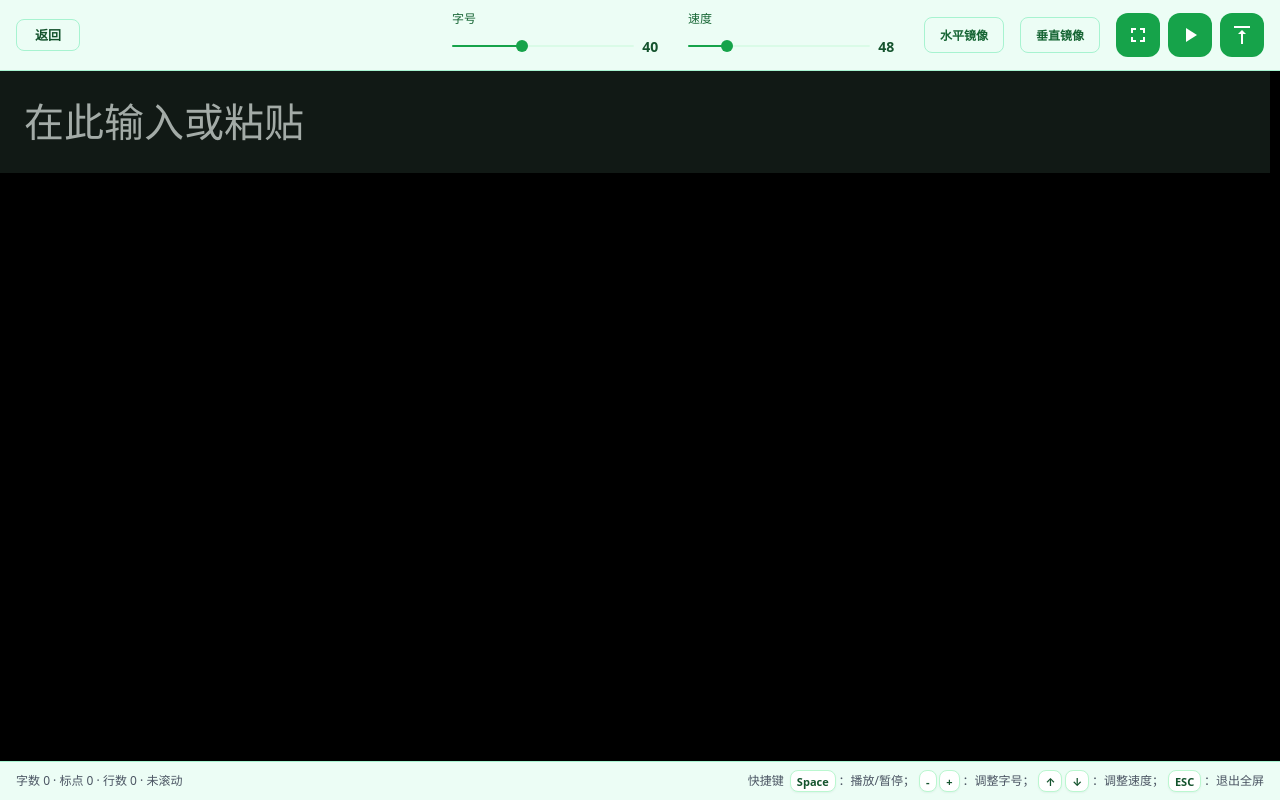
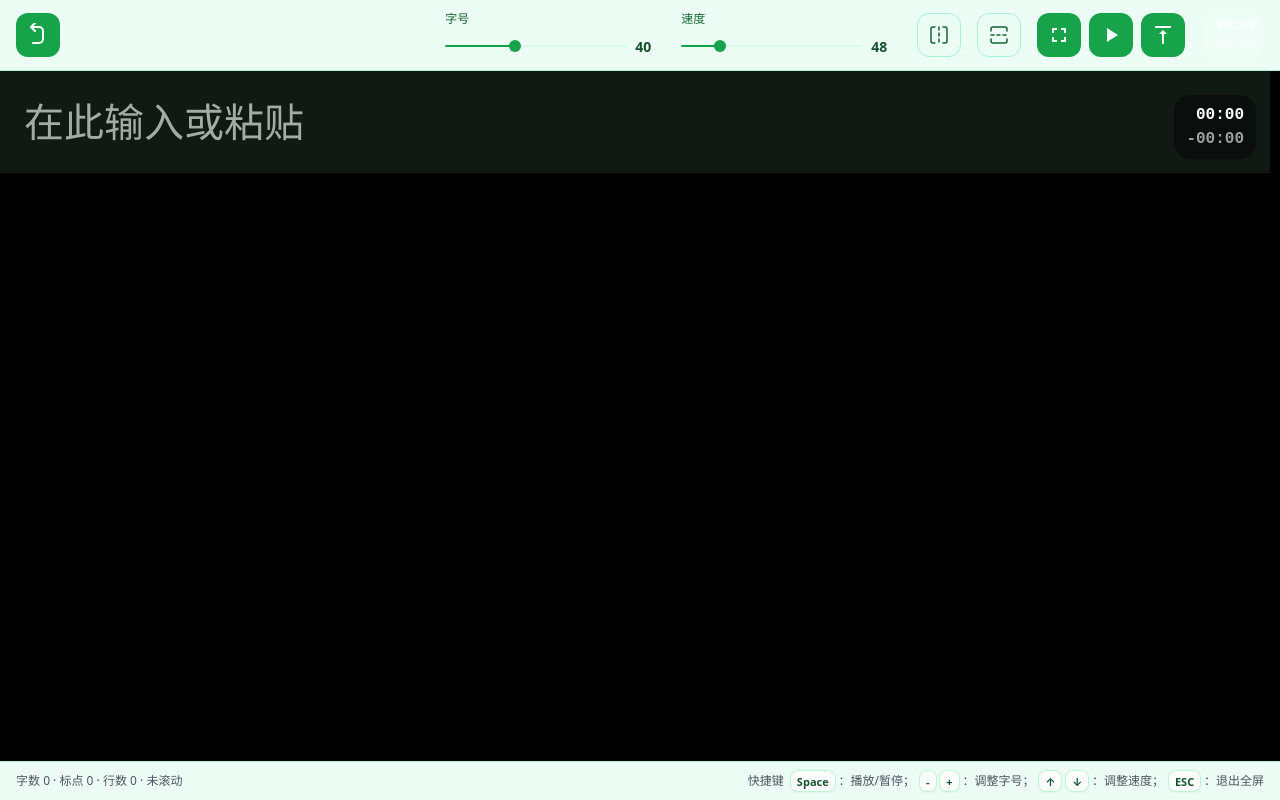
Before and after one commit to lawnpolitic45-jpg/teleprompter-app, a React (Vite) app: page / in a window 1280 px wide. Both pictures are taken after a click on the button "开始提词". Built offline with nearby package versions, Linux system fonts and the light colour scheme.

Commit message:
feat: implement fullscreen teleprompter overlay with auto-hiding controls and playback management

```diff
--- a/src/components/FullscreenOverlay.tsx
+++ b/src/components/FullscreenOverlay.tsx
@@ -9,12 +9,14 @@ import VerticalAlignTop from "@mui/icons-material/VerticalAlignTop";
 import { Box, IconButton, Paper, Stack, Tooltip } from "@mui/material";
 import { useCallback, useEffect, useRef, useState } from "react";
 import { colors } from "../theme";
+import { formatTime } from "../pages/PrompterPage";
 import { PrompterContent } from "./PrompterContent";
 
 const DOCK_SHOW_ZONE = 120;
 const DOCK_HIDE_MS = 2500;
 
 type Props = {
+  timeStats: { elapsed: number; remaining: number };
   open: boolean;
   rootRef: React.RefObject<HTMLDivElement | null>;
   scrollRef: React.RefObject<HTMLDivElement | null>;
@@ -32,6 +34,7 @@ type Props = {
 };
 
 export function FullscreenOverlay({
+  timeStats,
   open,
   rootRef,
   scrollRef,
@@ -115,6 +118,43 @@ export function FullscreenOverlay({
         flexDirection: "column",
       }}
     >
+      <Box
+        sx={{
+          position: "absolute",
+          top: 32,
+          left: 36,
+          fontFamily: "monospace",
+          fontSize: 28,
+          fontWeight: 700,
+          color: "#fff",
+          opacity: dockVisible ? 0.6 : 0.15,
+          transition: "opacity 300ms ease",
+          zIndex: 1500,
+          pointerEvents: "none",
+          textShadow: "0px 2px 8px rgba(0,0,0,0.8)",
+        }}
+      >
+        {formatTime(timeStats.elapsed)}
+      </Box>
+      <Box
+        sx={{
+          position: "absolute",
+          top: 32,
+          right: 36,
+          fontFamily: "monospace",
+          fontSize: 28,
+          fontWeight: 700,
+          color: "#fff",
+          opacity: dockVisible ? 0.6 : 0.15,
+          transition: "opacity 300ms ease",
+          zIndex: 1500,
+          pointerEvents: "none",
+          textShadow: "0px 2px 8px rgba(0,0,0,0.8)",
+        }}
+      >
+        -{formatTime(timeStats.remaining)}
+      </Box>
+
       <Box
         ref={scrollRef}
         sx={{
--- a/src/pages/PrompterPage.tsx
+++ b/src/pages/PrompterPage.tsx
@@ -21,6 +21,58 @@ import { PrompterContent } from "../components/PrompterContent";
 import { useAutoScroll } from "../hooks/useAutoScroll";
 import { appTheme, colors } from "../theme";
 import { computeScriptStats } from "../utils/scriptStats";
+
+import { SvgIcon } from "@mui/material";
+
+function ReturnPathIcon(props: any) {
+  return (
+    <SvgIcon {...props} viewBox="0 0 24 24">
+      <path
+        fill="none"
+        stroke="currentColor"
+        strokeWidth="2"
+        strokeLinecap="round"
+        strokeLinejoin="round"
+        d="M7 20h6a4 4 0 0 0 4-4V8a4 4 0 0 0-4-4H5"
+      />
+      <path
+        fill="none"
+        stroke="currentColor"
+        strokeWidth="2"
+        strokeLinecap="round"
+        strokeLinejoin="round"
+        d="M9 8 5 4 9 0"
+      />
+    </SvgIcon>
+  );
+}
+
+function MirrorHorizontalIcon(props: any) {
+  return (
+    <SvgIcon {...props} viewBox="0 0 24 24">
+      <path fill="none" stroke="currentColor" strokeWidth="1.5" strokeLinecap="round" strokeLinejoin="round" d="M8 4H6a2 2 0 0 0-2 2v12a2 2 0 0 0 2 2h2" />
+      <path fill="none" stroke="currentColor" strokeWidth="1.5" strokeLinecap="round" strokeLinejoin="round" d="M16 4h2a2 2 0 0 1 2 2v12a2 2 0 0 1-2 2h-2" />
+      <line x1="12" y1="4" x2="12" y2="20" stroke="currentColor" strokeWidth="1.5" strokeLinecap="round" strokeDasharray="3 3" />
+    </SvgIcon>
+  );
+}
+
+function MirrorVerticalIcon(props: any) {
+  return (
+    <SvgIcon {...props} viewBox="0 0 24 24">
+      <path fill="none" stroke="currentColor" strokeWidth="1.5" strokeLinecap="round" strokeLinejoin="round" d="M4 8V6a2 2 0 0 1 2-2h12a2 2 0 0 1 2 2v2" />
+      <path fill="none" stroke="currentColor" strokeWidth="1.5" strokeLinecap="round" strokeLinejoin="round" d="M4 16v2a2 2 0 0 0 2 2h12a2 2 0 0 0 2-2v-2" />
+      <line x1="4" y1="12" x2="20" y2="12" stroke="currentColor" strokeWidth="1.5" strokeLinecap="round" strokeDasharray="3 3" />
+    </SvgIcon>
+  );
+}
+
+export const formatTime = (secs: number) => {
+  if (secs < 0 || isNaN(secs) || !isFinite(secs)) secs = 0;
+  const m = Math.floor(secs / 60);
+  const s = Math.floor(secs % 60);
+  return `${m.toString().padStart(2, "0")}:${s.toString().padStart(2, "0")}`;
+};
 
 type ToastApi = { msg: string | null; show: (m: string) => void };
 
@@ -72,6 +124,28 @@ export function PrompterPage({
   const playing = fsOpen ? playingFs : playingPreview;
 
   const { unitCount, punctuationCount, lineCount } = computeScriptStats(script);
+
+  const [timeStats, setTimeStats] = useState({ elapsed: 0, remaining: 0 });
+
+  useEffect(() => {
+    const calc = () => {
+      const el = fsOpenRef.current ? fsScrollRef.current : previewScrollRef.current;
+      if (!el) return;
+      const distance = Math.max(0, el.scrollHeight - el.clientHeight);
+      if (distance === 0) {
+        setTimeStats((prev) => (prev.elapsed === 0 && prev.remaining === 0 ? prev : { elapsed: 0, remaining: 0 }));
+        return;
+      }
+      const current = el.scrollTop;
+      const spd = speedRef.current;
+      const elapsedSec = current / spd;
+      const remainingSec = (distance - current) / spd;
+      setTimeStats({ elapsed: elapsedSec, remaining: remainingSec });
+    };
+    calc();
+    const iv = setInterval(calc, 250);
+    return () => clearInterval(iv);
+  }, []);
 
   const onUserInterrupt = useCallback(() => {
     setPlayingPreview(false);
@@ -209,19 +283,21 @@ export function PrompterPage({
             px: 2,
           }}
         >
-          <Button
-            variant="outlined"
-            size="small"
+          <Tooltip title="返回">
+            <IconButton
               onClick={onBackHome}
               sx={{
-              height: 32,
-              borderColor: colors.border,
-              color: colors.scriptText,
-              fontWeight: 700,
+                width: 44,
+                height: 44,
+                bgcolor: colors.primary,
+                color: "#fff",
+                borderRadius: 1.5,
+                "&:hover": { bgcolor: colors.primaryHover },
               }}
             >
-            返回
-          </Button>
+              <ReturnPathIcon />
+            </IconButton>
+          </Tooltip>
 
           <Box
             sx={{
@@ -276,44 +352,44 @@ export function PrompterPage({
               </Stack>
             </Box>
 
-            <Button
-              variant={mirrorH ? "contained" : "outlined"}
+            <Tooltip title="水平镜像">
+              <IconButton
                 onClick={() => onMirrorH(!mirrorH)}
                 sx={{
-                minWidth: 76,
-                height: 36,
-                fontSize: 12,
-                fontWeight: 600,
+                  width: 44,
+                  height: 44,
                   color: mirrorH ? "#fff" : colors.label,
                   bgcolor: mirrorH ? colors.primary : "transparent",
-                borderColor: mirrorH ? colors.primary : colors.border,
+                  border: `1px solid ${mirrorH ? colors.primary : colors.border}`,
+                  borderRadius: 1.5,
                   "&:hover": {
                     bgcolor: mirrorH ? colors.primaryHover : "rgba(255, 255, 255, 0.05)",
                     borderColor: mirrorH ? colors.primaryHover : colors.border,
                   }
                 }}
               >
-              水平镜像
-            </Button>
-            <Button
-              variant={mirrorV ? "contained" : "outlined"}
+                <MirrorHorizontalIcon />
+              </IconButton>
+            </Tooltip>
+            <Tooltip title="垂直镜像">
+              <IconButton
                 onClick={() => onMirrorV(!mirrorV)}
                 sx={{
-                minWidth: 76,
-                height: 36,
-                fontSize: 12,
-                fontWeight: 600,
+                  width: 44,
+                  height: 44,
                   color: mirrorV ? "#fff" : colors.label,
                   bgcolor: mirrorV ? colors.primary : "transparent",
-                borderColor: mirrorV ? colors.primary : colors.border,
+                  border: `1px solid ${mirrorV ? colors.primary : colors.border}`,
+                  borderRadius: 1.5,
                   "&:hover": {
                     bgcolor: mirrorV ? colors.primaryHover : "rgba(255, 255, 255, 0.05)",
                     borderColor: mirrorV ? colors.primaryHover : colors.border,
                   }
                 }}
               >
-              垂直镜像
-            </Button>
+                <MirrorVerticalIcon />
+              </IconButton>
+            </Tooltip>
 
             <Stack direction="row" spacing={1} alignItems="center" flexWrap="wrap" useFlexGap>
               <Tooltip title="全屏">
@@ -380,6 +456,10 @@ export function PrompterPage({
                   <VerticalAlignTop />
                 </IconButton>
               </Tooltip>
+              <Box sx={{ ml: 1, display: "flex", flexDirection: "column", alignItems: "flex-end", fontFamily: "monospace", fontSize: 13, fontWeight: 700, color: "#fff", bgcolor: "rgba(255,255,255,0.08)", px: 1, py: 0.5, borderRadius: 1.5 }}>
+                <Box>{formatTime(timeStats.elapsed)}</Box>
+                <Box sx={{ opacity: 0.6 }}>-{formatTime(timeStats.remaining)}</Box>
+              </Box>
             </Stack>
           </Box>
         </Box>
@@ -394,6 +474,29 @@ export function PrompterPage({
               flexDirection: "column",
             }}
           >
+            <Box
+              sx={{
+                position: "absolute",
+                top: 24,
+                right: 24,
+                display: "flex",
+                flexDirection: "column",
+                alignItems: "flex-end",
+                fontFamily: "monospace",
+                fontSize: 16,
+                fontWeight: 700,
+                color: "#fff",
+                bgcolor: "rgba(0,0,0,0.4)",
+                px: 1.5,
+                py: 1,
+                borderRadius: 2,
+                pointerEvents: "none",
+                zIndex: 10,
+              }}
+            >
+              <Box>{formatTime(timeStats.elapsed)}</Box>
+              <Box sx={{ opacity: 0.6 }}>-{formatTime(timeStats.remaining)}</Box>
+            </Box>
             <Box
               ref={previewScrollRef}
               sx={{
@@ -511,6 +614,7 @@ export function PrompterPage({
         ) : null}
 
         <FullscreenOverlay
+          timeStats={timeStats}
           open={fsOpen}
           rootRef={fsRootRef}
           scrollRef={fsScrollRef}
```
Lines whose indentation alone changed are shown as unchanged.
